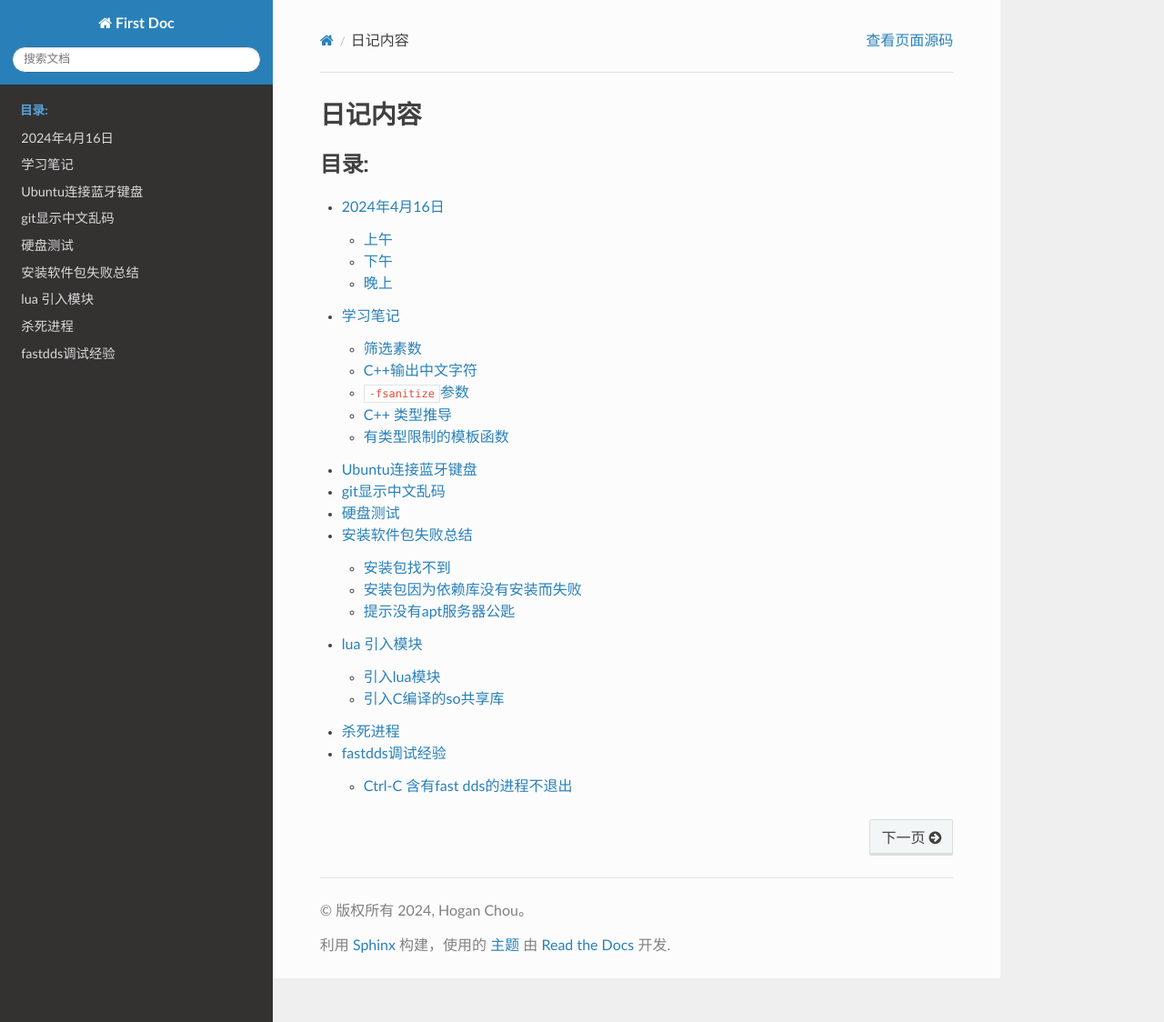
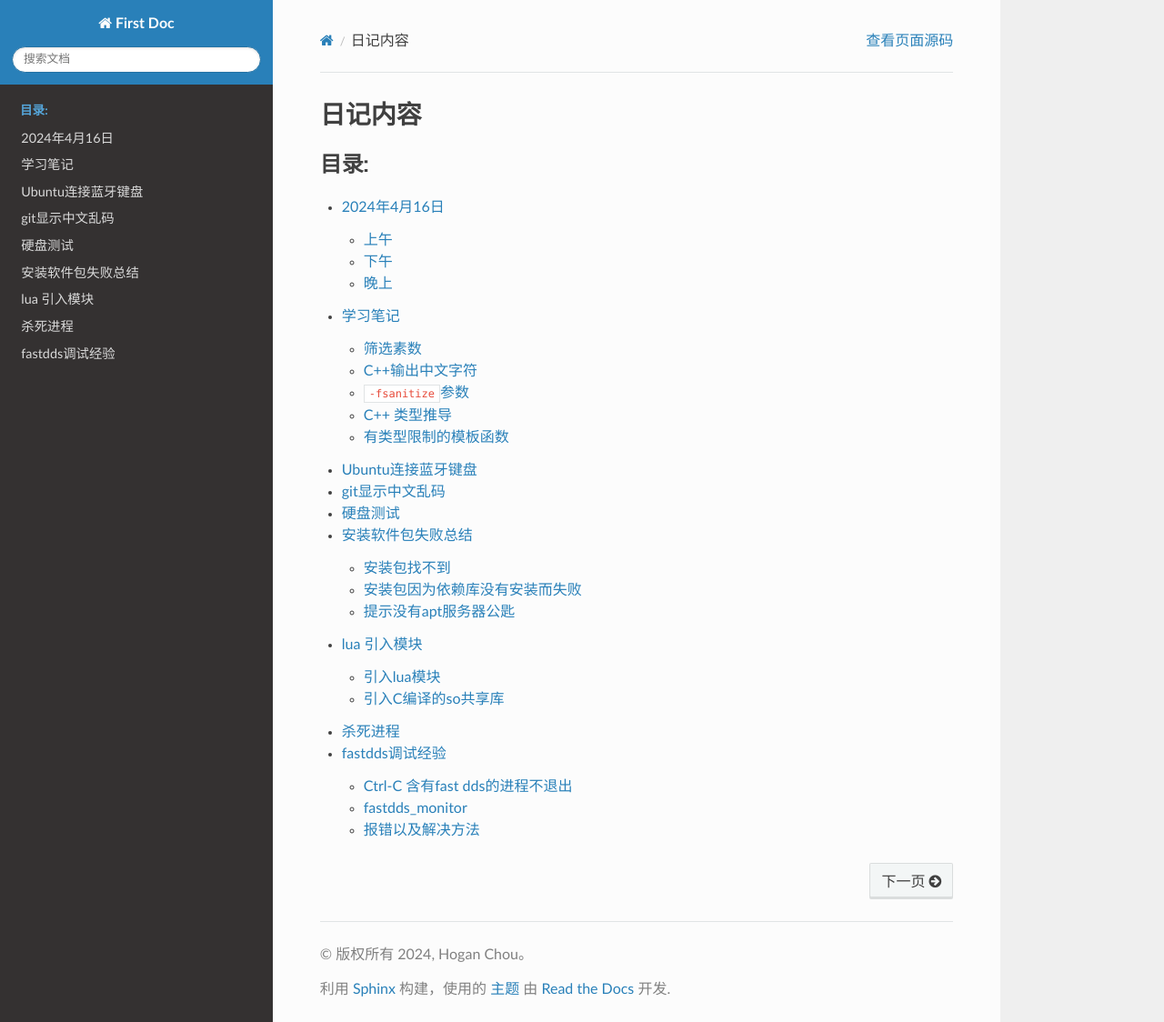
Before and after one commit to truehang/diary, a Sphinx documentation site: the page built from source/index.rst, in a window 1280 px wide and 1124 px high. Shown: the whole window at 91% size. Built offline with Sphinx 7.4.7 and the Read the Docs theme 3.1.0, drawn with Linux system fonts in a browser that asks for light colours; some of the changed lines change nothing that is shown.

Commit message:
增加fastdds_monitor的调试经验

````diff
--- /dev/null
+++ b/source/fastdds调试经验/fastdds_monitor/1.md
@@ -0,0 +1,159 @@
+# fastdds_monitor
+fast dds monitor是基于QT开发的监测fast dds参与者的UI程序。这里列举一些QT相关的调试经验。
+首先QT_PLUGIN_PATH变量是任何时候都需要设置的，通常是指向QT安装目录下的plugins文件夹。
+假如使用QML开发，那么还需要设置QML2_IMPORT_PATH变量，指向QT安装目录下的qml文件夹。
+一般来说，如果打包了相关的QT库之后，设置好这两个变量，应该就可以运行QT程序。
+一个运行示例
+```bash
+#!/bin/bash
+#######################用于环境变量设置
+install_env_name="FASTDDSMONITOR"
+cur_bash_file_dir=$(dirname "$(realpath "${BASH_SOURCE[0]}")")
+eval export ${install_env_name}_INSTALL_DIR="$cur_bash_file_dir"
+eval export CMAKE_PREFIX_PATH="\${${install_env_name}_INSTALL_DIR}:\$CMAKE_PREFIX_PATH"
+eval export LD_LIBRARY_PATH="\${${install_env_name}_INSTALL_DIR}/lib:\$LD_LIBRARY_PATH"
+eval export PATH="\${${install_env_name}_INSTALL_DIR}/bin:\$PATH"
+eval export QT_PLUGIN_PATH="\${${install_env_name}_INSTALL_DIR}/lib/plugins"
+## 如果自己安装了qml，则需要让QML2_IMPORT_PATH为空
+eval export QML2_IMPORT_PATH="\${${install_env_name}_INSTALL_DIR}/lib/qml"
+```
+# 报错以及解决方法
+```bash
+fastdds_monitor
+Warning: Ignoring XDG_SESSION_TYPE=wayland on Gnome. Use QT_QPA_PLATFORM=wayland to run on Wayland anyway.
+qt.qpa.plugin: Could not find the Qt platform plugin "xcb" in ""
+This application failed to start because no Qt platform plugin could be initialized. Reinstalling the application may fix this problem.
+
+已中止 (核心已转储)
+```
+解决方法：没有设置QT_PLUGIN_PATH，设置正确的QT_PLUGIN_PATH就行。
+
+```bash
+ fastdds_monitor
+Warning: Ignoring XDG_SESSION_TYPE=wayland on Gnome. Use QT_QPA_PLATFORM=wayland to run on Wayland anyway.
+QQmlApplicationEngine failed to load component
+qrc:/qml/main.qml:23:1: module "QtQuick.Dialogs" is not installed
+qrc:/qml/main.qml:22:1: module "QtGraphicalEffects" is not installed
+qrc:/qml/main.qml:21:1: module "QtQuick.Controls" is not installed
+qrc:/qml/main.qml:20:1: module "QtQuick.Window" is not installed
+qrc:/qml/main.qml:19:1: module "QtQuick.Layouts" is not installed
+qrc:/qml/main.qml:23:1: module "QtQuick.Dialogs" is not installed
+qrc:/qml/main.qml:22:1: module "QtGraphicalEffects" is not installed
+qrc:/qml/main.qml:21:1: module "QtQuick.Controls" is not installed
+qrc:/qml/main.qml:20:1: module "QtQuick.Window" is not installed
+qrc:/qml/main.qml:19:1: module "QtQuick.Layouts" is not installed
+qrc:/qml/main.qml:23:1: module "QtQuick.Dialogs" is not installed
+qrc:/qml/main.qml:22:1: module "QtGraphicalEffects" is not installed
+qrc:/qml/main.qml:21:1: module "QtQuick.Controls" is not installed
+qrc:/qml/main.qml:20:1: module "QtQuick.Window" is not installed
+qrc:/qml/main.qml:19:1: module "QtQuick.Layouts" is not installed
+qrc:/qml/main.qml:23:1: module "QtQuick.Dialogs" is not installed
+qrc:/qml/main.qml:22:1: module "QtGraphicalEffects" is not installed
+qrc:/qml/main.qml:21:1: module "QtQuick.Controls" is not installed
+qrc:/qml/main.qml:20:1: module "QtQuick.Window" is not installed
+qrc:/qml/main.qml:19:1: module "QtQuick.Layouts" is not installed
+qrc:/qml/main.qml:23:1: module "QtQuick.Dialogs" is not installed
+qrc:/qml/main.qml:22:1: module "QtGraphicalEffects" is not installed
+qrc:/qml/main.qml:21:1: module "QtQuick.Controls" is not installed
+qrc:/qml/main.qml:20:1: module "QtQuick.Window" is not installed
+qrc:/qml/main.qml:19:1: module "QtQuick.Layouts" is not installed
+Error: Your root item has to be a Window.
+```
+解决方法：报错在提示各种QtQuick的组件没有安装，我们需要设置正确的QML2_IMPORT_PATH，帮助找到这些组件。
+
+```bash
+fastdds_monitor
+QQmlApplicationEngine failed to load component
+qrc:/qml/main.qml:52:14: Type MonitorMenuBar unavailable
+qrc:/qml/MonitorMenuBar.qml:29:5: Type AdaptiveMenu unavailable
+qrc:/qml/AdaptiveMenu.qml:4:1: Type Menu unavailable
+file:///usr/lib/x86_64-linux-gnu/qt5/qml/QtQuick/Controls.2/Universal/Menu.qml:65:9: Type ScrollIndicator unavailable
+file:///usr/lib/x86_64-linux-gnu/qt5/qml/QtQuick/Controls.2/Universal/qmldir: plugin cannot be loaded for module "QtQuick.Controls.Universal": Cannot install element 'Universal' into protected module 'QtQuick.Controls.Universal' version '2'
+Error: Your root item has to be a Window.
+
+```
+解决方法：这个qml路径是系统安装Qt之后的路径，因为我们设置了QML2_IMPORT_PATH干扰了原本安装的qml，只需要让QML2_IMPORT_PATH为空即可。
+
+```bash
+使用
+docker run --privileged -e DISPLAY=$DISPLAY -v /tmp/.X11-unix:/tmp/.X11-unix --shm-size 1000mb -v ~/code/dds_wrapper:/home/humanoid -w /home/humanoid --rm -it amd64/ros:jazzy bash -c "source /home/humanoid/DdsWrapper/x64/setup.bash && exec bash"
+进入docker 中，运行monitor：
+Authorization required, but no authorization protocol specified
+
+qt.qpa.xcb: could not connect to display :1
+Authorization required, but no authorization protocol specified
+```
+解决方法：需要增加主机的连接权限：
+```bash
+xhost +
+```
+
+至于QML2_IMPORT_PATH和/usr/lib/x86_64-linux-gnu/qt5/qt.conf中的Qml2Imports相排斥的问题还有待解决。
+最后附上打包的脚本：
+```bash
+#!/bin/bash
+Qtlib=(
+    /usr/lib/x86_64-linux-gnu/qt5/qml
+    /usr/lib/x86_64-linux-gnu/qt5/plugins/
+    /usr/lib/x86_64-linux-gnu/libQt5*
+    /usr/lib/x86_64-linux-gnu/libGL.so.1
+    /usr/lib/x86_64-linux-gnu/libGL.so.1.7.0
+    /usr/lib/x86_64-linux-gnu/libGLdispatch.so.0
+    /usr/lib/x86_64-linux-gnu/libGLdispatch.so.0.0.0
+    /usr/lib/x86_64-linux-gnu/libGLX.so.0
+    /usr/lib/x86_64-linux-gnu/libGLX.so.0.0.0
+    /usr/lib/x86_64-linux-gnu/libmd4c.so.0
+    /usr/lib/x86_64-linux-gnu/libmd4c.so.0.4.8
+    /usr/lib/x86_64-linux-gnu/libdouble-conversion.so.3
+    /usr/lib/x86_64-linux-gnu/libdouble-conversion.so.3.1
+    /usr/lib/x86_64-linux-gnu/libicui18n.so.70
+    /usr/lib/x86_64-linux-gnu/libicui18n.so.70.1
+    /usr/lib/x86_64-linux-gnu/libicuuc.so.70
+    /usr/lib/x86_64-linux-gnu/libicuuc.so.70.1
+    /usr/lib/x86_64-linux-gnu/libpcre2-16.so.0
+    /usr/lib/x86_64-linux-gnu/libpcre2-16.so.0.10.4
+    /usr/lib/x86_64-linux-gnu/libicudata.so.70
+    /usr/lib/x86_64-linux-gnu/libicudata.so.70.1
+    /usr/lib/x86_64-linux-gnu/libX11-xcb.so.1
+    /usr/lib/x86_64-linux-gnu/libX11-xcb.so.1.0.0
+    /usr/lib/x86_64-linux-gnu/libxcb-icccm.so.4
+    /usr/lib/x86_64-linux-gnu/libxcb-icccm.so.4.0.0
+    /usr/lib/x86_64-linux-gnu/libxcb-image.so.0
+    /usr/lib/x86_64-linux-gnu/libxcb-image.so.0.0.0
+    /usr/lib/x86_64-linux-gnu/libxcb-keysyms.so.1
+    /usr/lib/x86_64-linux-gnu/libxcb-keysyms.so.1.0.0
+    /usr/lib/x86_64-linux-gnu/libxcb-randr.so.0
+    /usr/lib/x86_64-linux-gnu/libxcb-randr.so.0.1.0
+    /usr/lib/x86_64-linux-gnu/libxcb-render-util.so.0
+    /usr/lib/x86_64-linux-gnu/libxcb-render-util.so.0.0.0
+    /usr/lib/x86_64-linux-gnu/libxcb-shape.so.0
+    /usr/lib/x86_64-linux-gnu/libxcb-shape.so.0.0.0
+    /usr/lib/x86_64-linux-gnu/libxcb-sync.so.1
+    /usr/lib/x86_64-linux-gnu/libxcb-sync.so.1.0.0
+    /usr/lib/x86_64-linux-gnu/libxcb-xfixes.so.0
+    /usr/lib/x86_64-linux-gnu/libxcb-xfixes.so.0.0.0
+    /usr/lib/x86_64-linux-gnu/libxcb-xinerama.so.0
+    /usr/lib/x86_64-linux-gnu/libxcb-xinerama.so.0.0.0
+    /usr/lib/x86_64-linux-gnu/libxcb-xkb.so.1
+    /usr/lib/x86_64-linux-gnu/libxcb-xkb.so.1.0.0
+    /usr/lib/x86_64-linux-gnu/libxcb-xinput.so.0
+    /usr/lib/x86_64-linux-gnu/libxcb-xinput.so.0.1.0
+    /usr/lib/x86_64-linux-gnu/libxkbcommon-x11.so.0
+    /usr/lib/x86_64-linux-gnu/libxkbcommon-x11.so.0.0.0
+    /usr/lib/x86_64-linux-gnu/libxkbcommon.so.0
+    /usr/lib/x86_64-linux-gnu/libxkbcommon.so.0.0.0
+    /lib/x86_64-linux-gnu/libX11.so.6
+    /lib/x86_64-linux-gnu/libxcb.so.1
+    /lib/x86_64-linux-gnu/libXau.so.6
+    /lib/x86_64-linux-gnu/libXdmcp.so.6
+    /lib/x86_64-linux-gnu/libbsd.so.0
+    /lib/x86_64-linux-gnu/libmd.so.0
+    /usr/lib/x86_64-linux-gnu/libxcb-util.so.1
+    /usr/lib/x86_64-linux-gnu/libxcb-util.so.1.0.0
+)
+
+for lib in "${Qtlib[@]}"; do
+    cp -r $lib /home/diana/code/fast_dds_monitor/Humanoid/x64/fast_dds_monitor/lib/
+    echo $?
+done
+```
--- a/source/fastdds调试经验/index.rst
+++ b/source/fastdds调试经验/index.rst
@@ -11,3 +11,4 @@
    :caption: 目录:
 
    ctrl_C不退出问题/1
+   fastdds_monitor/1
````
